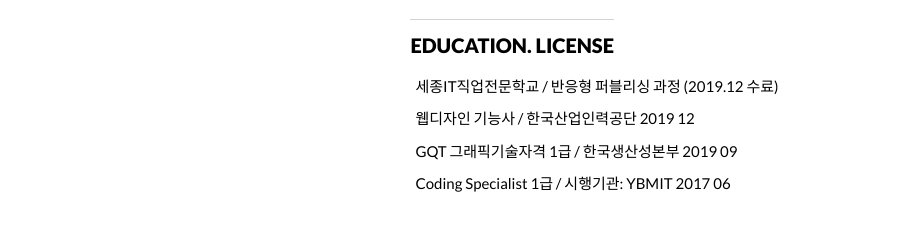
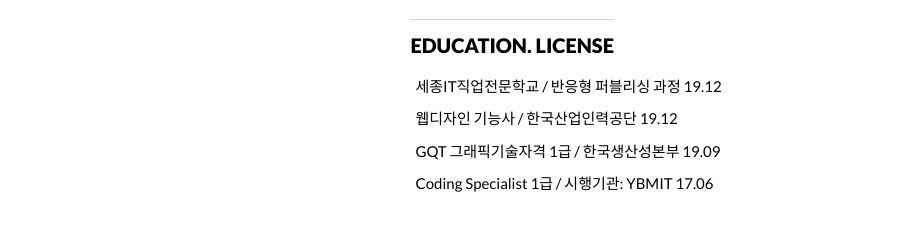
Before and after one commit to oo0ooo0/port04, a React (Create React App) app: page /about in a window 1280 px wide. Shown: the part 796-1046 px from the top of the page, without its empty margins (19-923 px from the left). Built offline with nearby package versions, Linux system fonts and the light colour scheme.

Commit message:
change text

```diff
--- a/src/About.jsx
+++ b/src/About.jsx
@@ -163,10 +163,10 @@
             <li className='edu'>
               <strong className='about-title'>EDUCATION. LICENSE</strong>
               <ul>
-                <li>세종IT직업전문학교 / 반응형 퍼블리싱 과정 (2019.12 수료)</li>
-                <li>웹디자인 기능사 / 한국산업인력공단 2019 12</li>
-                <li>GQT 그래픽기술자격 1급 / 한국생산성본부 2019 09</li>
-                <li>Coding Specialist 1급 / 시행기관: YBMIT 2017 06</li>
+                <li>세종IT직업전문학교 / 반응형 퍼블리싱 과정 19.12</li>
+                <li>웹디자인 기능사 / 한국산업인력공단 19.12</li>
+                <li>GQT 그래픽기술자격 1급 / 한국생산성본부 19.09</li>
+                <li>Coding Specialist 1급 / 시행기관: YBMIT 17.06</li>
               </ul>
             </li>
             <li className='skill'>
```
